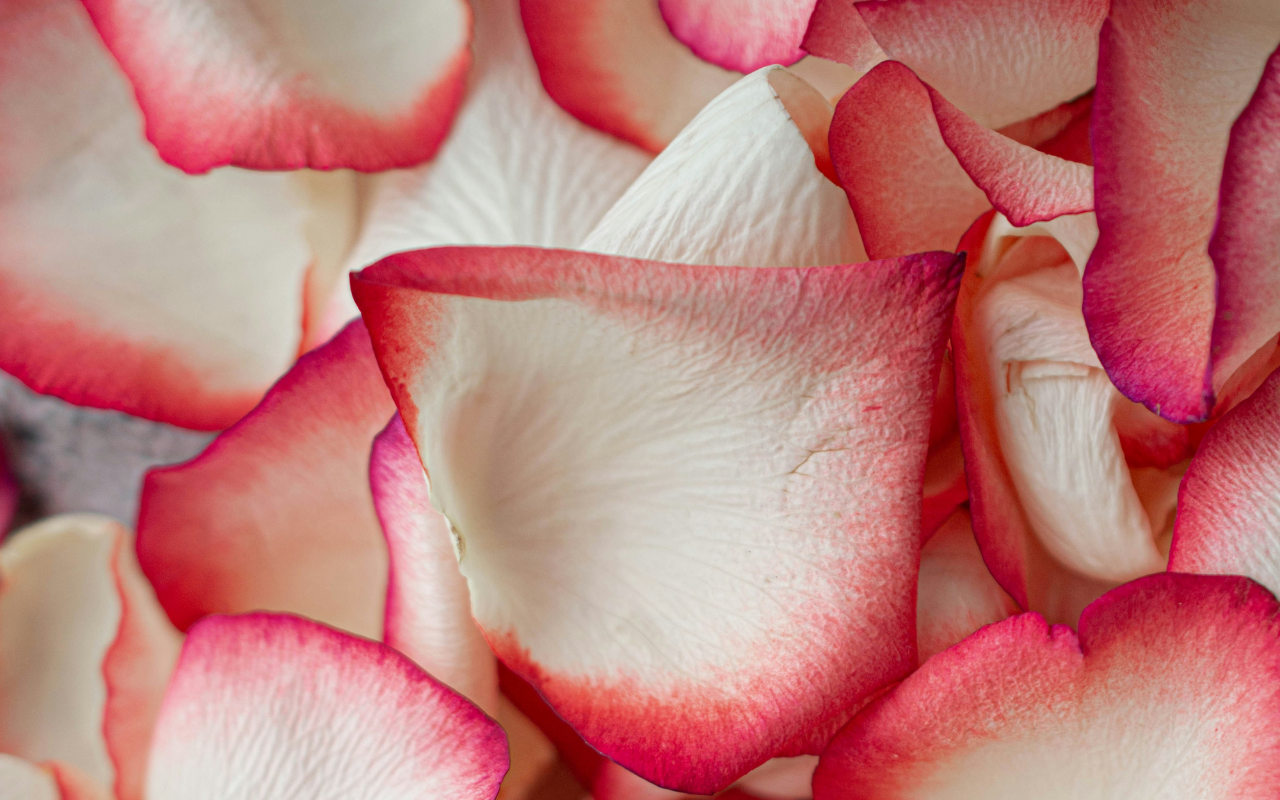
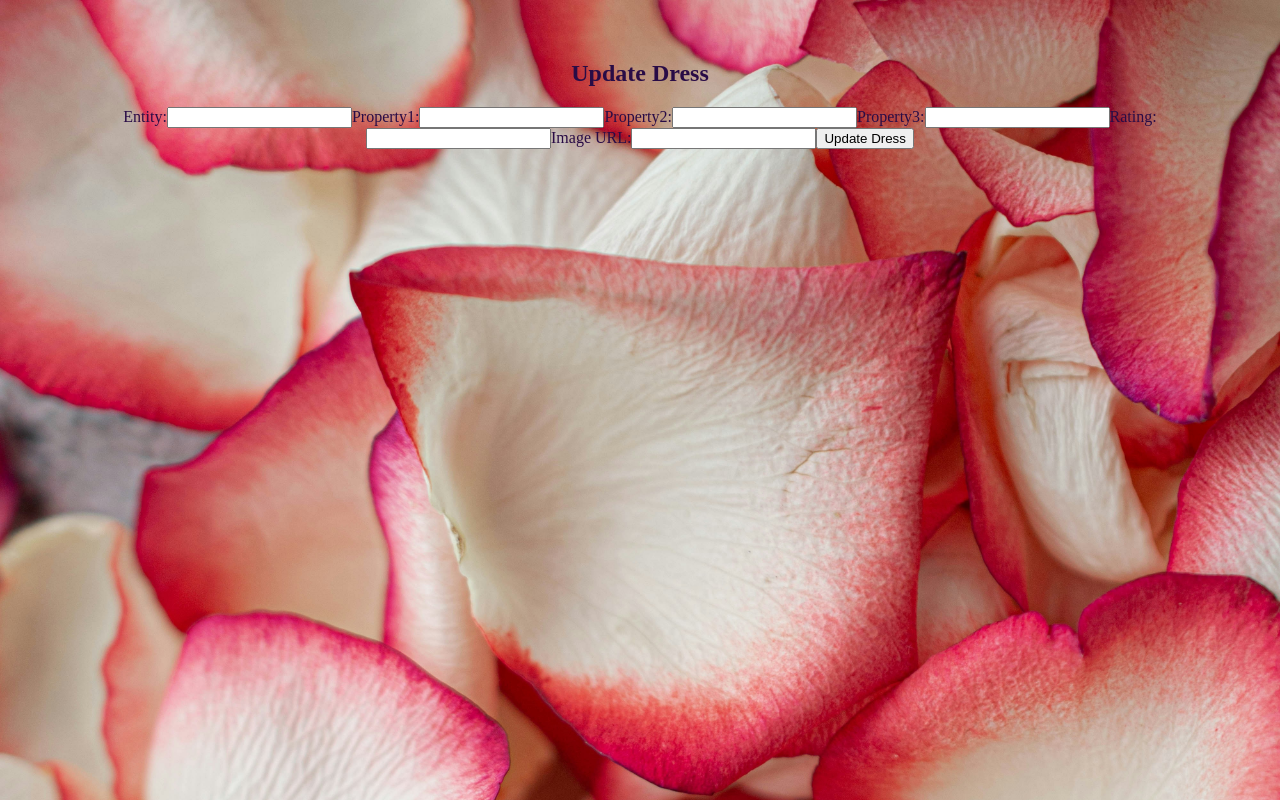
Before and after one commit to kalviumcommunity/S55_Educate, a React (Vite) app in the folder Client/weird-dress-style/: page /updatedress/1 in a window 1280 px wide. Before the commit this address had no page. Built offline with nearby package versions, Linux system fonts and the light colour scheme; no server answers.

Commit message:
working on update

```diff
--- a/Client/weird-dress-style/src/App.jsx
+++ b/Client/weird-dress-style/src/App.jsx
@@ -1,21 +1,19 @@
-import './App.css'
-import Dress from './components/Dress.jsx'
+import './App.css';
+import Dress from './components/Dress.jsx';
 import { Routes, Route } from 'react-router-dom';
-import DressForm from './components/DressForm.jsx'
+import DressForm from './components/DressForm.jsx';
+import UpdateDress from './components/UpdateDress.jsx';
 
 function App() {
-
-
   return (
     <>
-
-           <Routes>
-          <Route path="/" element={<Dress />} />
-          <Route path="/dressform" element={<DressForm/>} />
-           </Routes>
-
+      <Routes>
+        <Route path="/" element={<Dress />} />
+        <Route path="/dressform" element={<DressForm />} />
+        <Route path="/updatedress/:id" element={<UpdateDress />} />
+      </Routes>
     </>
-  )
+  );
 }
 
-export default App
+export default App;
--- a/Client/weird-dress-style/src/components/Dress.jsx
+++ b/Client/weird-dress-style/src/components/Dress.jsx
@@ -1,5 +1,4 @@
 import { useState, useEffect } from 'react';
-// import { useHistory } from 'react-router-dom';
 import { Link } from 'react-router-dom';
 import axios from 'axios';
 
@@ -23,18 +22,24 @@ function Dress() {
     setDresses(prevDresses => [...prevDresses, newDress]);
   };
 
-   return (
+  const handleDelete = async (index) => {
+    try {
+
+      await axios.delete(`https://s55-educate-3.onrender.com/delete/${dresses[index].id}`);
+      setDresses(prevDresses => prevDresses.filter((_, i) => i !== index));
+    } catch (error) {
+      console.log('Error deleting dress:', error);
+    }
+  };
+
+  return (
     <div>
       <div className="content">
         <h1>Welcome to WiFa</h1>
         <p>Find your choice here.</p>
-
-
-      <Link to="/dressform">
+        <Link to="/dressform">
           <button>Find here</button>
         </Link>
-
-
         <div className="dress-container">
           {dresses && dresses.map((dress, index) => (
             <div key={index} className={`dress-card ${index === 0 ? 'first-image' : ''}`}>
@@ -45,6 +50,11 @@ function Dress() {
                 <p>{dress.Property2}</p>
                 <p>{dress.Property3}</p>
                 <p>{dress.Rating}</p>
+                <button onClick={() => handleDelete(index)}>Delete</button>
+
+                <Link to={`/updatedress/${dress.id}`}>
+                  <button>Update</button>
+                </Link>
               </div>
             </div>
           ))}
--- a/Client/weird-dress-style/src/components/DressForm.jsx
+++ b/Client/weird-dress-style/src/components/DressForm.jsx
@@ -2,7 +2,7 @@ import { useState } from 'react';
 import axios from 'axios';
 import { useNavigate } from 'react-router-dom';
 
-function DressForm({ onNewDress, onClickBack }) {
+function DressForm({ onNewDress }) {
   const [formData, setFormData] = useState({
     Entity: '',
     Property1: '',
@@ -13,7 +13,6 @@ function DressForm({ onNewDress, onClickBack }) {
   });
 
   const navigate = useNavigate();
-
 
   const handleChange = (e) => {
     const { name, value } = e.target;
@@ -29,7 +28,6 @@ function DressForm({ onNewDress, onClickBack }) {
       const response = await axios.post('https://s55-educate-3.onrender.com/add', formData);
       console.log(response);
       navigate('/');
-      onClickBack();
     } catch (error) {
       console.log('Error adding dress:', error);
     }
@@ -45,8 +43,7 @@ function DressForm({ onNewDress, onClickBack }) {
         <input type="text" name="Property3" placeholder="Property3" value={formData.Property3} onChange={handleChange} />
         <input type="number" name="Rating" placeholder="Rating" value={formData.Rating} onChange={handleChange} />
         <input type="text" name="img" placeholder="Image URL" value={formData.img} onChange={handleChange} />
-        <button type="submit" onClick={onClickBack}>Submit</button>
-
+        <button type="submit">Submit</button>
       </form>
     </div>
   );
--- /dev/null
+++ b/Client/weird-dress-style/src/components/UpdateDress.jsx
@@ -0,0 +1,81 @@
+import React, { useState, useEffect } from 'react';
+import { useParams } from 'react-router-dom';
+import axios from 'axios';
+
+function UpdateDress() {
+  const { id } = useParams();
+  const [dress, setDress] = useState({
+    Entity: '',
+    Property1: '',
+    Property2: '',
+    Property3: '',
+    Rating: '',
+    img: ''
+  });
+
+  useEffect(() => {
+    const fetchDress = async () => {
+      try {
+        const response = await axios.get(`https://s55-educate-3.onrender.com/get/${id}`);
+        setDress(response.data);
+      } catch (error) {
+        console.log('Error fetching dress:', error);
+      }
+    };
+
+    fetchDress();
+  }, [id]);
+
+  const handleChange = (e) => {
+    const { name, value } = e.target;
+    setDress(prevDress => ({
+      ...prevDress,
+      [name]: value
+    }));
+  };
+
+  const handleSubmit = async (e) => {
+    e.preventDefault();
+    try {
+      await axios.put(`https://s55-educate-3.onrender.com/update/${id}`, dress);
+
+    } catch (error) {
+      console.log('Error updating dress:', error);
+    }
+  };
+
+  return (
+    <div>
+      <h2>Update Dress</h2>
+      <form onSubmit={handleSubmit}>
+        <label>
+          Entity:
+          <input type="text" name="Entity" value={dress.Entity} onChange={handleChange} />
+        </label>
+        <label>
+          Property1:
+          <input type="text" name="Property1" value={dress.Property1} onChange={handleChange} />
+        </label>
+        <label>
+          Property2:
+          <input type="text" name="Property2" value={dress.Property2} onChange={handleChange} />
+        </label>
+        <label>
+          Property3:
+          <input type="text" name="Property3" value={dress.Property3} onChange={handleChange} />
+        </label>
+        <label>
+          Rating:
+          <input type="text" name="Rating" value={dress.Rating} onChange={handleChange} />
+        </label>
+        <label>
+          Image URL:
+          <input type="text" name="img" value={dress.img} onChange={handleChange} />
+        </label>
+        <button type="submit">Update Dress</button>
+      </form>
+    </div>
+  );
+}
+
+export default UpdateDress;
```
Also changed, not shown: 1 other file (tests, documents, lock files or other folders).
